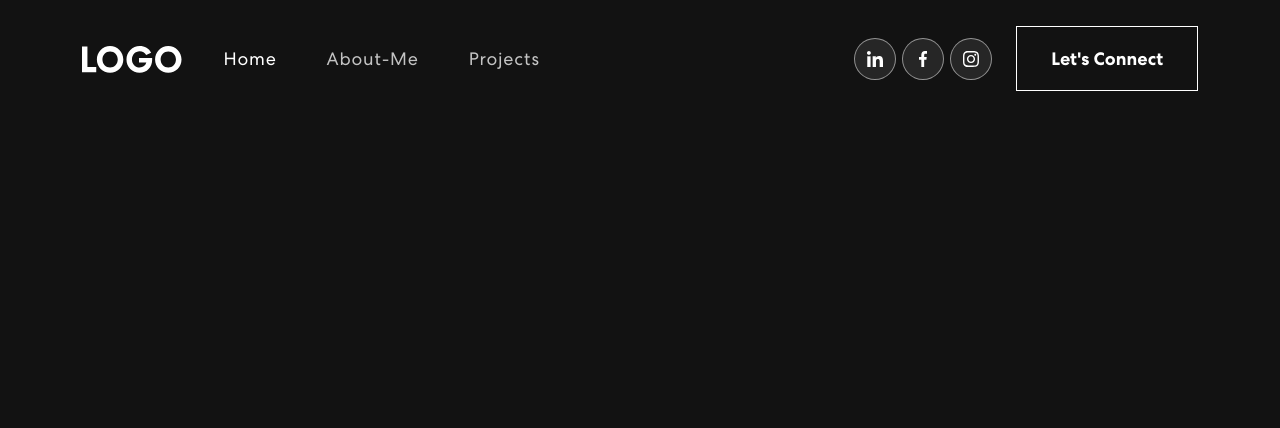
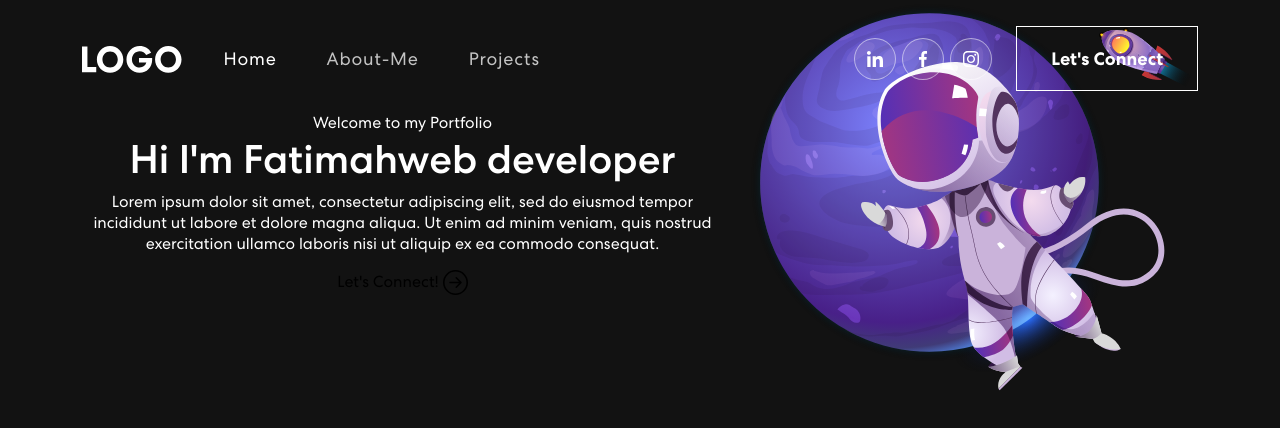
Before and after one commit to fatimahpatel/personal_portfolio, a React (Create React App) app: page / in a window 1280 px wide. Shown: the top 428 px of the page. Built offline with nearby package versions, Linux system fonts and the light colour scheme.

Commit message:
changed /svg to .svg in Banner.js

```diff
--- a/src/App.js
+++ b/src/App.js
@@ -1,12 +1,14 @@
 import logo from './logo.svg';
 import './App.css';
 import { NavBar } from './components/NavBar';
+import {Banner} from './components/Banner';
 import 'bootstrap/dist/css/bootstrap.min.css';
 
 function App() {
   return (
       <div className="App">
         <NavBar />
+        <Banner />
       </div>
 
 
--- a/src/components/Banner.js
+++ b/src/components/Banner.js
@@ -1,7 +1,7 @@
 import {useState, useEffect} from "react";
 import { Container, Row, Col } from "react-bootstrap";
 import { ArrowRightCircle } from "react-bootstrap-icons";
-import headerImg from "../assets/img/header-img/svg";
+import headerImg from "../assets/img/header-img.svg";
 
 export const Banner = () => {
 
```
